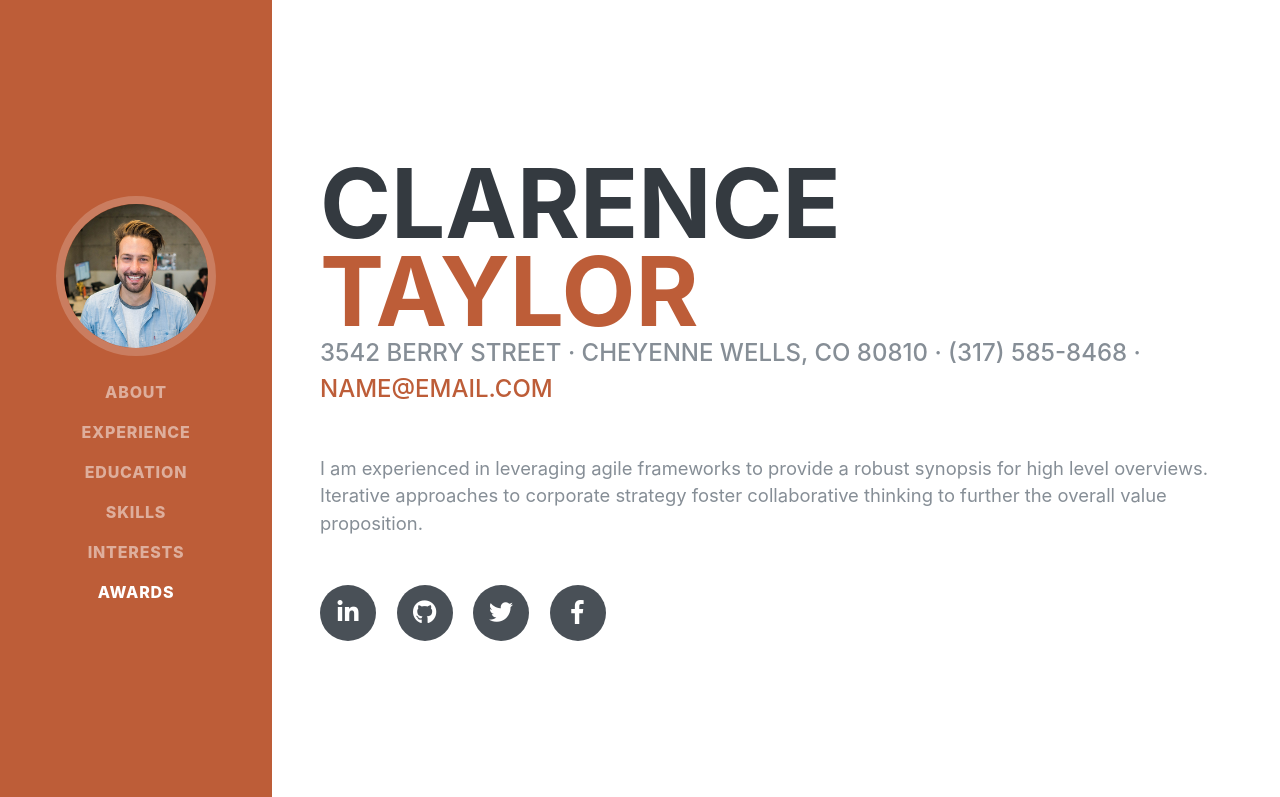
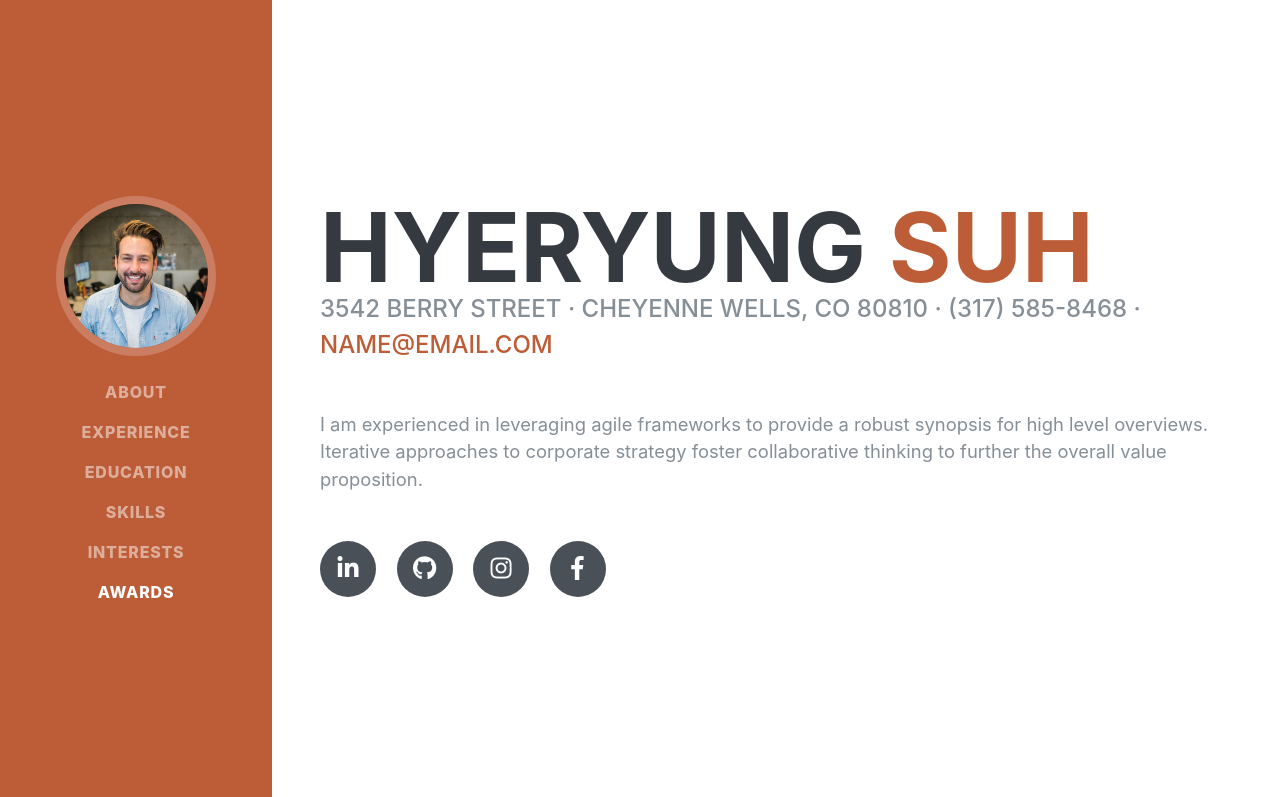
Before and after one commit to gofuds/gofuds.github.io, a plain HTML site: page index.html in a window 1280 px wide. Shown: the top 797 px of the page. Drawn offline with Linux system fonts and the light colour scheme; a web font is replaced by a local one.

Commit message:
이름 바꿈

```diff
--- a/index.html
+++ b/index.html
@@ -63,8 +63,8 @@
 
     <section class="resume-section p-3 p-lg-5 d-flex align-items-center" id="about">
       <div class="w-100">
-        <h1 class="mb-0">Clarence
-          <span class="text-primary">Taylor</span>
+        <h1 class="mb-0">HYERYUNG
+          <span class="text-primary">SUH</span>
         </h1>
         <div class="subheading mb-5">3542 Berry Street · Cheyenne Wells, CO 80810 · (317) 585-8468 ·
           <a href="mailto:name@email.com">name@email.com</a>
@@ -77,8 +77,8 @@
           <a href="#">
             <i class="fab fa-github"></i>
           </a>
-          <a href="#">
-            <i class="fab fa-twitter"></i>
+          <a href="https://instagram.com/barackobama">
+            <i class="fab fa-instagram"></i>
           </a>
           <a href="#">
             <i class="fab fa-facebook-f"></i>
```
